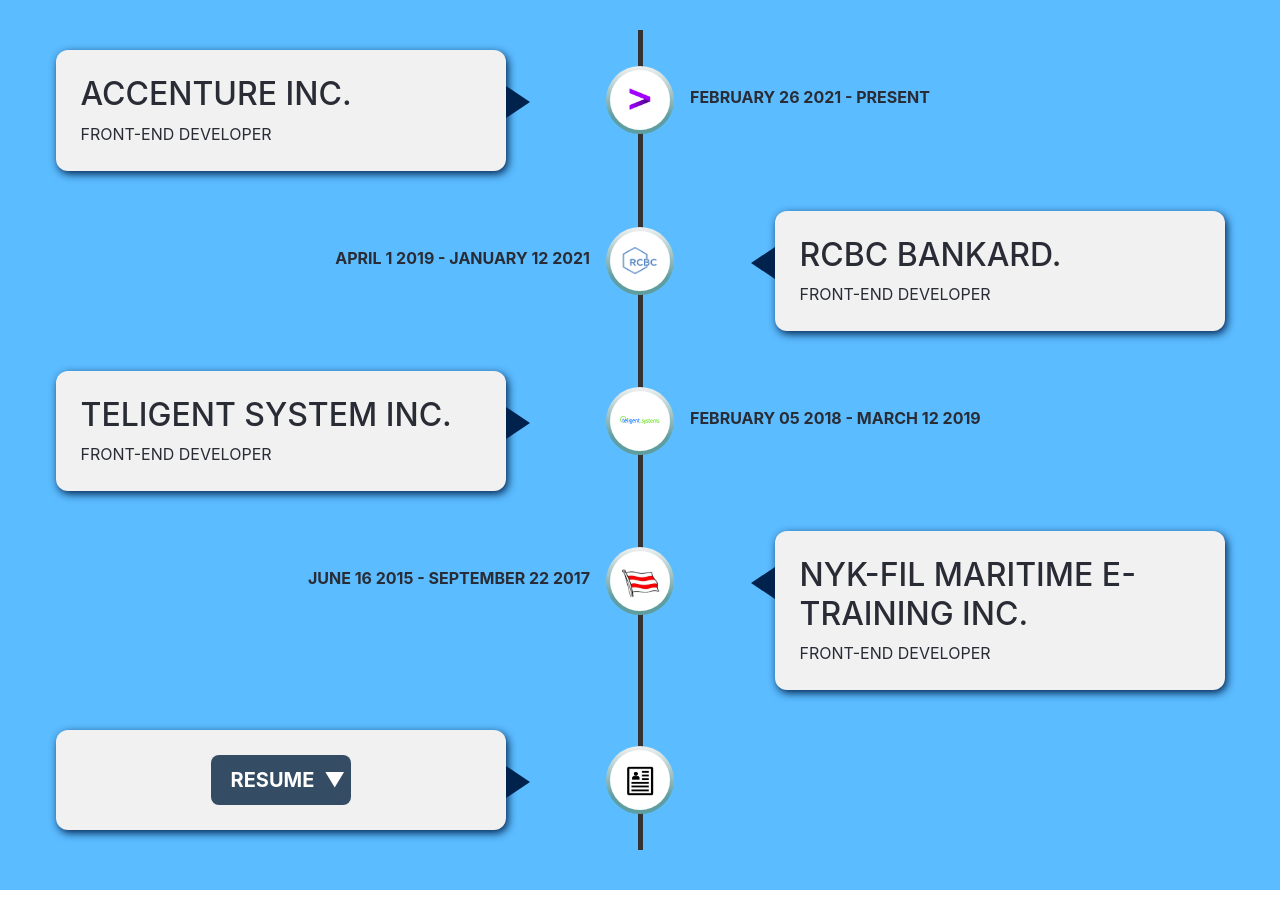
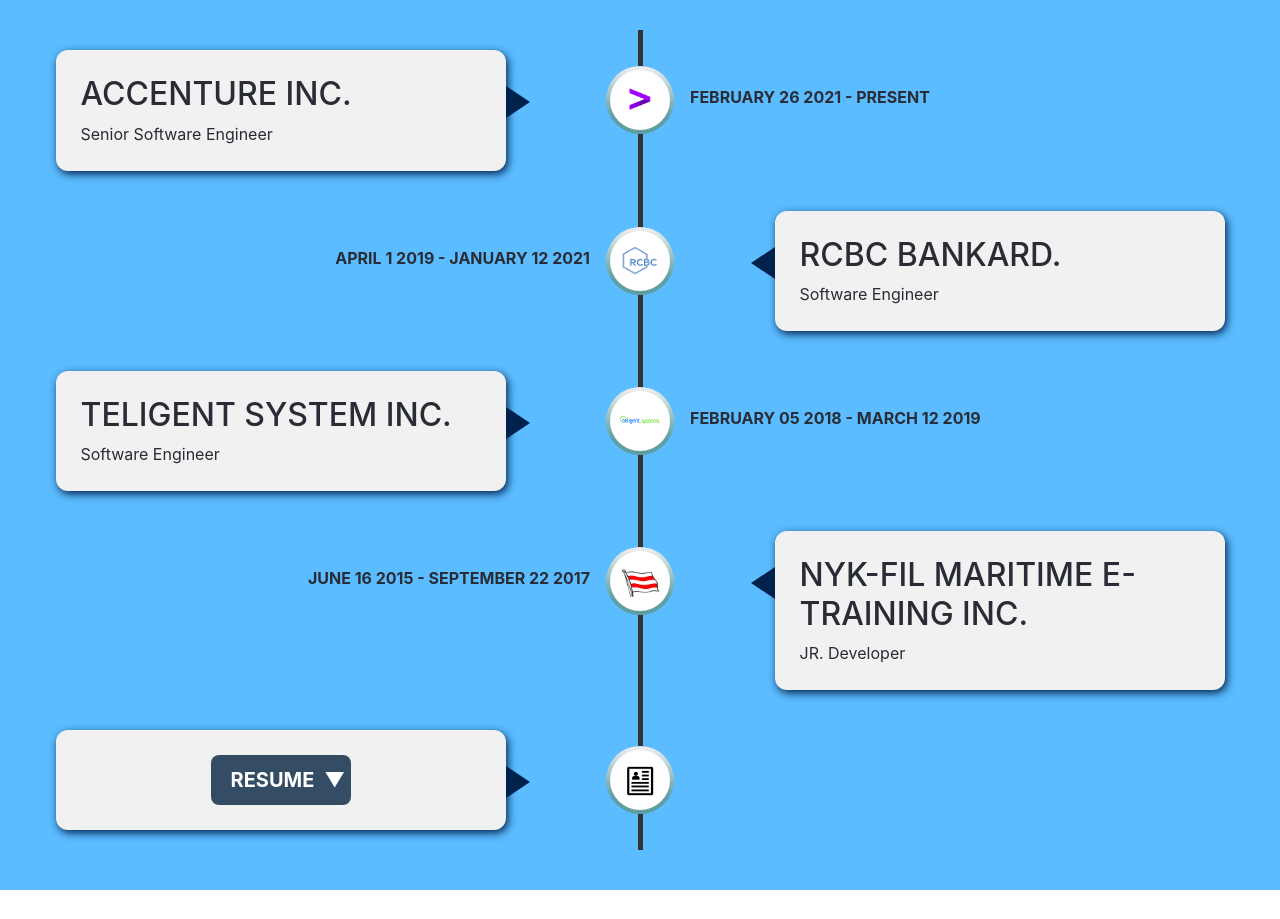
Before and after one commit to sapidpaw756/react-project, a React (Create React App) app in the folder portfolio/: page / in a window 1280 px wide. Shown: the part 2080-2999 px from the top of the page. Built offline with nearby package versions, Linux system fonts and the light colour scheme; the HTML template or start-up script is replaced by a standard one.

Commit message:
update job title

```diff
--- a/portfolio/src/template/Experience.js
+++ b/portfolio/src/template/Experience.js
@@ -21,7 +21,7 @@
                           ACCENTURE INC.
                         </h2>
                         <p className='m-0'>
-                          FRONT-END DEVELOPER
+                          Senior Software Engineer
                         </p>
                       </div>
                     </div>
@@ -39,7 +39,7 @@
                           RCBC BANKARD.
                         </h2>
                         <p className='m-0'>
-                          FRONT-END DEVELOPER
+                          Software Engineer
                         </p>
                       </div>
                     </div>
@@ -57,7 +57,7 @@
                           TELIGENT SYSTEM INC.
                         </h2>
                         <p className='m-0'>
-                          FRONT-END DEVELOPER
+                          Software Engineer
                         </p>
                       </div>
                     </div>
@@ -75,7 +75,7 @@
                           NYK-FIL MARITIME E-TRAINING INC.
                         </h2>
                         <p className='m-0'>
-                          FRONT-END DEVELOPER
+                          JR. Developer
                         </p>
                       </div>
                     </div>
```
